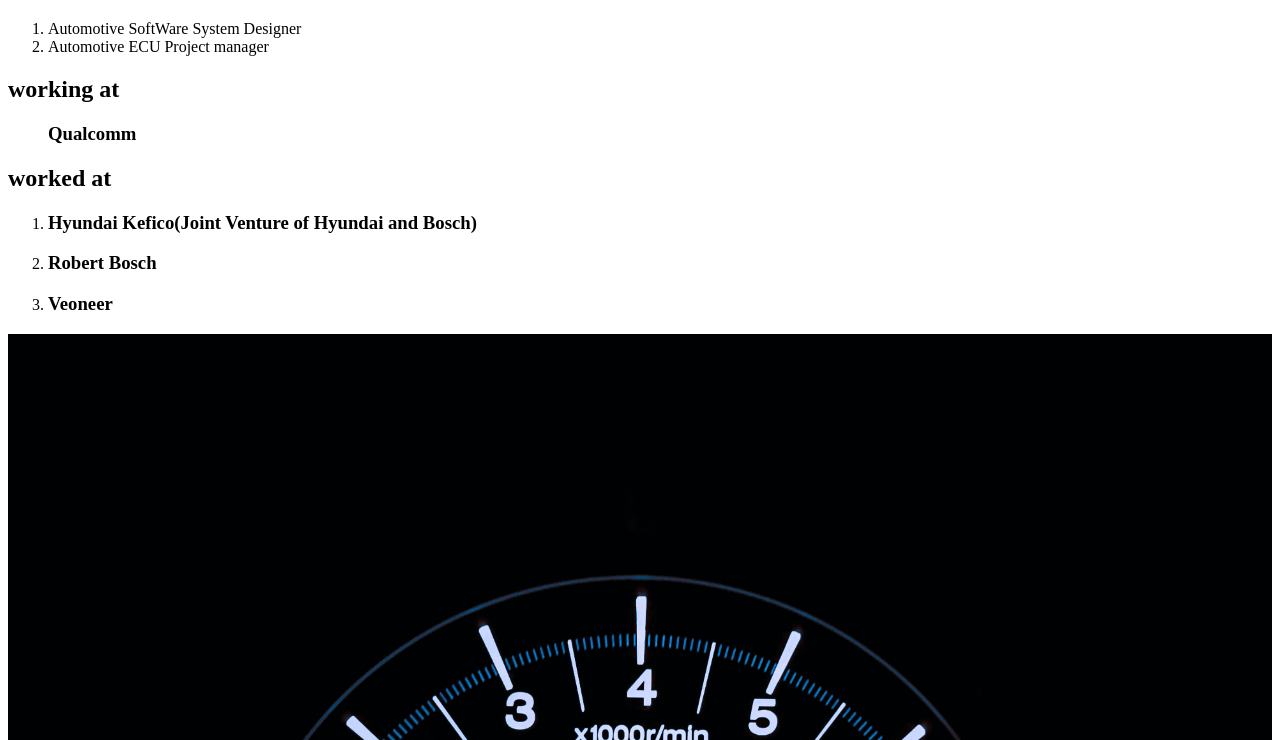
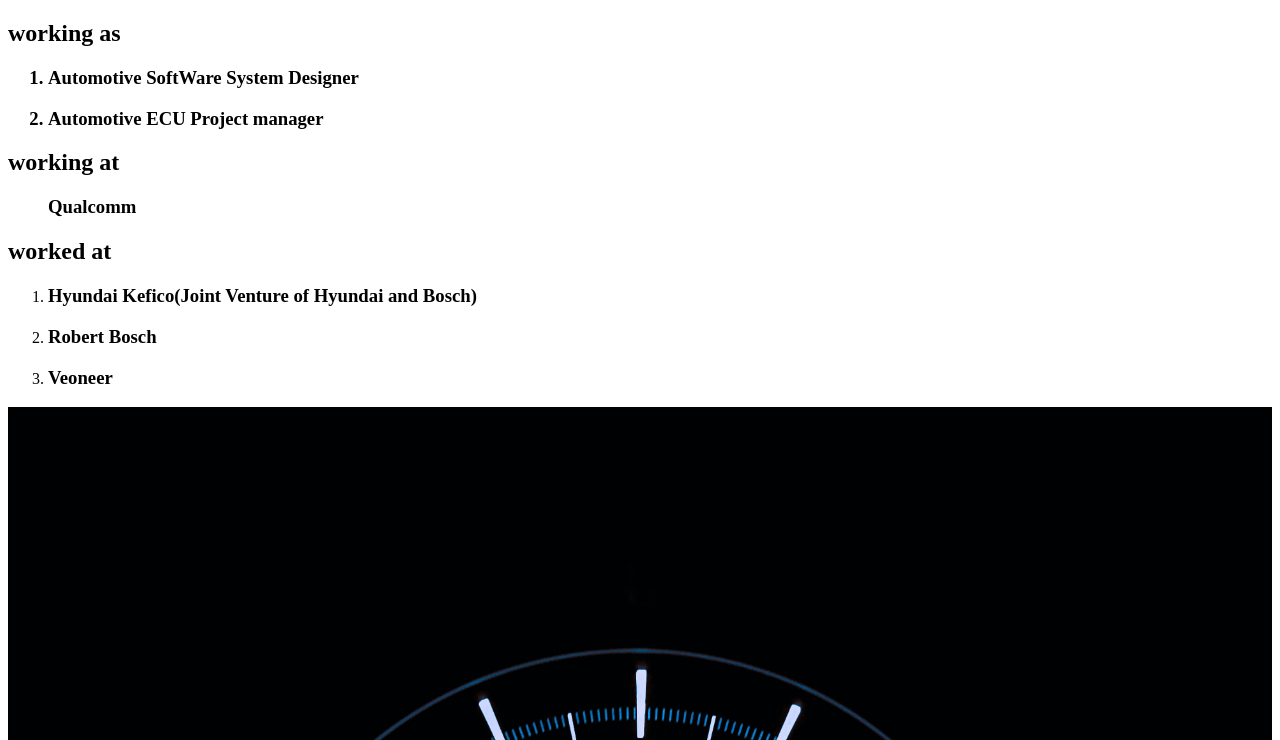
Before and after one commit to junsookim81/js4web, a plain HTML site: page index.html in a window 1280 px wide. Shown: the part 60-800 px from the top of the page. Drawn offline with Linux system fonts and the light colour scheme.

Commit message:
career - minor update

```diff
--- a/index.html
+++ b/index.html
@@ -8,9 +8,12 @@
 
     <body>
         <H1><a href="index.html">Junsoo Kim</a></H1>
+
+        <h2>working as</h2>
     <ol>
-        <li>Automotive SoftWare System Designer</li>
-        <li>Automotive ECU Project manager</li>
+
+        <h3><li>Automotive SoftWare System Designer</li></h3>
+        <h3><li>Automotive ECU Project manager</li></h3>
     </ol>
     <h2>working at</h2>
     <ol>
```
